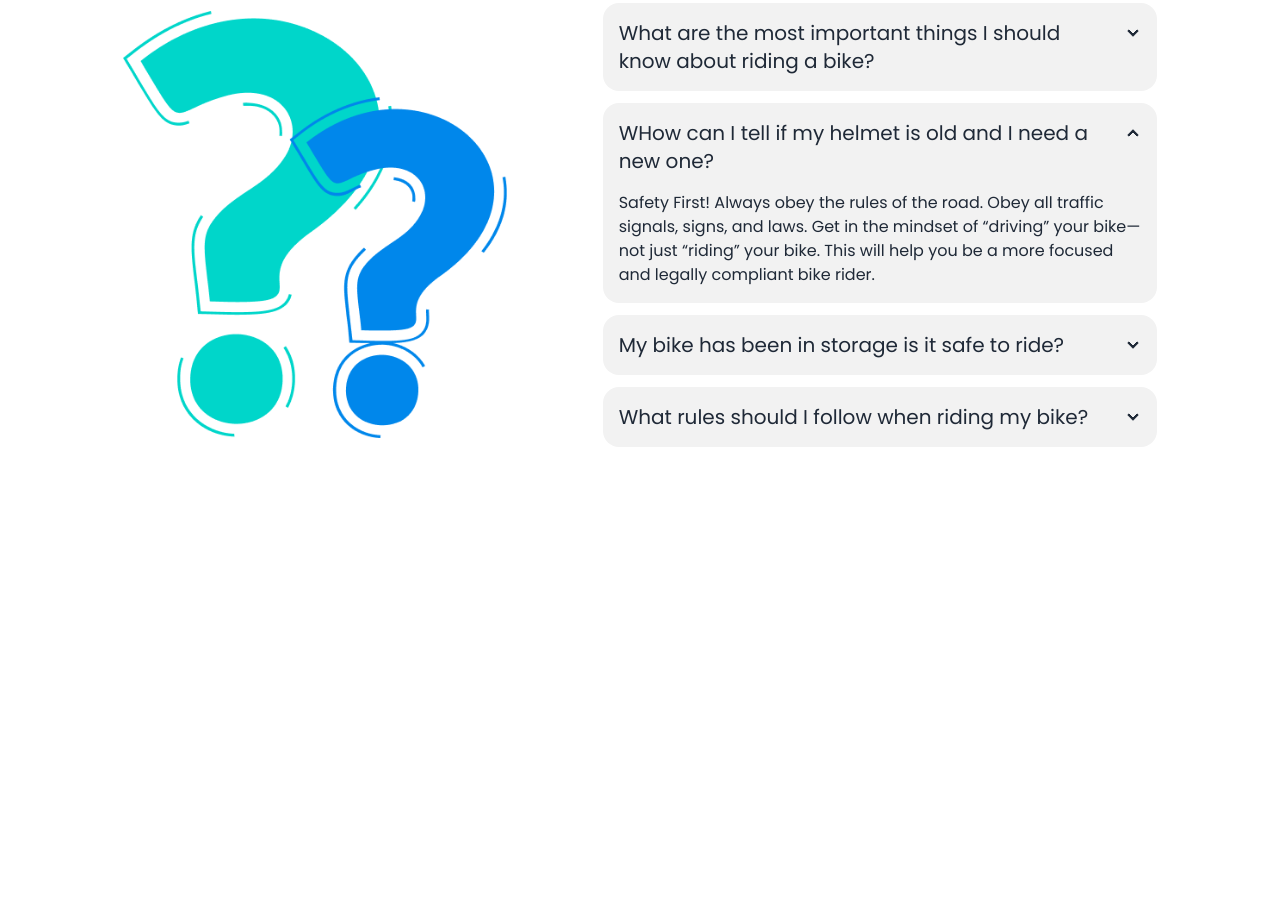
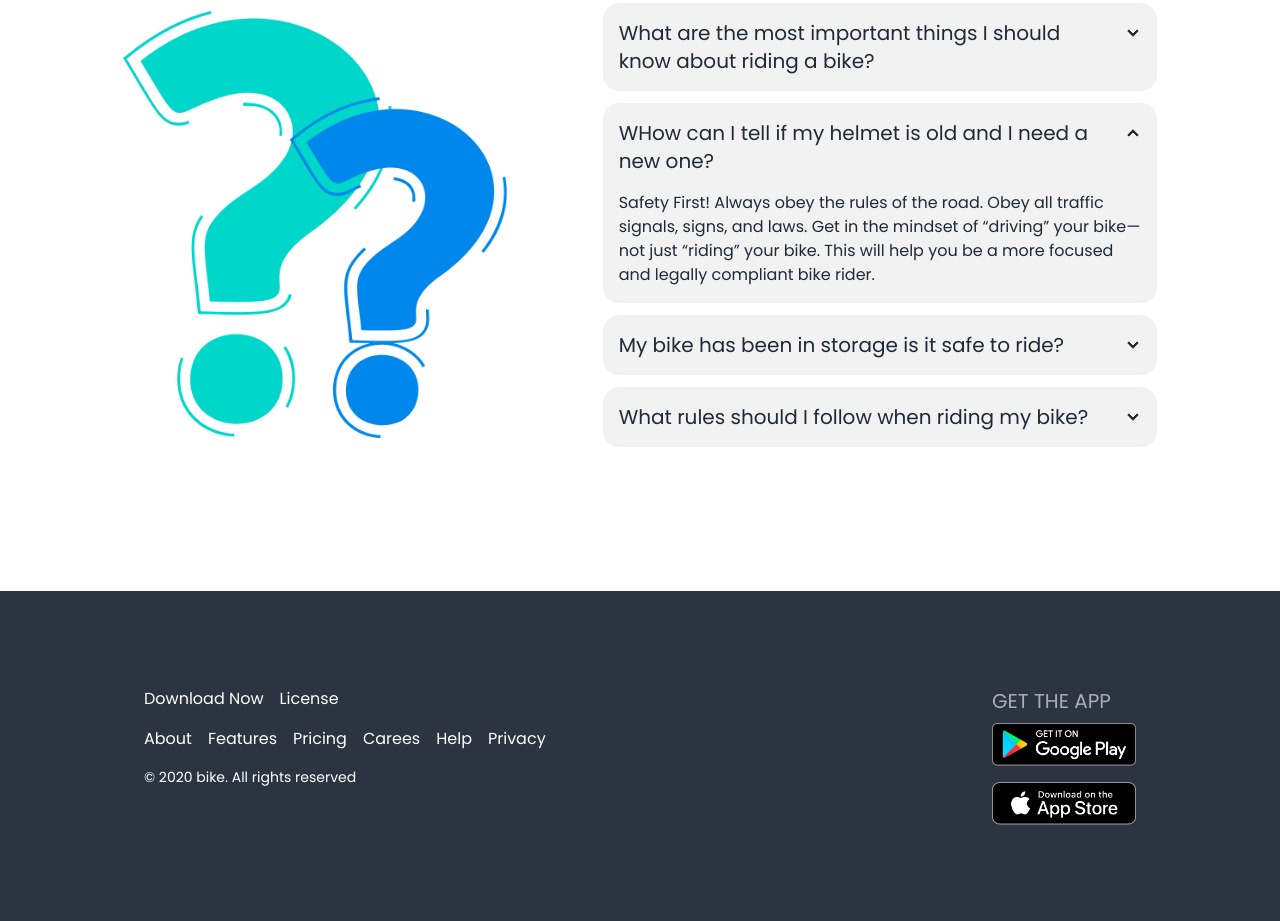
Before and after one commit to codewithsaidul/Biker-Zone-With-DaisyUI, a plain HTML site: page index.html in a window 1280 px wide. Shown: the part 2322-3243 px from the top of the page. Before the commit the page ends 2913 px from the top, so only its background shows below. Drawn offline with nearby package versions, Linux system fonts and the light colour scheme.

Commit message:
Footer Section Added

```diff
--- a/index.html
+++ b/index.html
@@ -385,7 +385,9 @@
                                     know about riding a bike?
                                 </div>
                                 <div class="collapse-content">
-                                    <p>Safety First! Always obey the rules of the road. Obey all traffic signals, signs, and laws. Get in the mindset of “driving” your bike—not just “riding” your bike. This will help you be a more focused and legally compliant bike rider. </p>
+                                    <p>Safety First! Always obey the rules of the road. Obey all traffic signals, signs,
+                                        and laws. Get in the mindset of “driving” your bike—not just “riding” your bike.
+                                        This will help you be a more focused and legally compliant bike rider. </p>
                                 </div>
                             </div>
 
@@ -396,7 +398,9 @@
                                     new one?
                                 </div>
                                 <div class="collapse-content">
-                                    <p>Safety First! Always obey the rules of the road. Obey all traffic signals, signs, and laws. Get in the mindset of “driving” your bike—not just “riding” your bike. This will help you be a more focused and legally compliant bike rider. </p>
+                                    <p>Safety First! Always obey the rules of the road. Obey all traffic signals, signs,
+                                        and laws. Get in the mindset of “driving” your bike—not just “riding” your bike.
+                                        This will help you be a more focused and legally compliant bike rider. </p>
                                 </div>
                             </div>
 
@@ -406,7 +410,9 @@
                                     My bike has been in storage is it safe to ride?
                                 </div>
                                 <div class="collapse-content">
-                                    <p>Safety First! Always obey the rules of the road. Obey all traffic signals, signs, and laws. Get in the mindset of “driving” your bike—not just “riding” your bike. This will help you be a more focused and legally compliant bike rider. </p>
+                                    <p>Safety First! Always obey the rules of the road. Obey all traffic signals, signs,
+                                        and laws. Get in the mindset of “driving” your bike—not just “riding” your bike.
+                                        This will help you be a more focused and legally compliant bike rider. </p>
                                 </div>
                             </div>
 
@@ -416,7 +422,9 @@
                                     What rules should I follow when riding my bike?
                                 </div>
                                 <div class="collapse-content">
-                                    <p>Safety First! Always obey the rules of the road. Obey all traffic signals, signs, and laws. Get in the mindset of “driving” your bike—not just “riding” your bike. This will help you be a more focused and legally compliant bike rider. </p>
+                                    <p>Safety First! Always obey the rules of the road. Obey all traffic signals, signs,
+                                        and laws. Get in the mindset of “driving” your bike—not just “riding” your bike.
+                                        This will help you be a more focused and legally compliant bike rider. </p>
                                 </div>
                             </div>
                         </div>
@@ -431,6 +439,49 @@
 
 
     <!-- ============================ Footer ========================== -->
+    <footer class="flex flex-col gap-7 md:gap-0 md:flex-row md:justify-between p-6 md:p-16  lg:py-24 lg:px-36 bg-neutral text-neutral-content">
+        <aside class="flex flex-col gap-4">
+            <div class="flex flex-row gap-4 text-white">
+                <h3>Download Now</h3>
+                <h3>License</h3>
+            </div>
+            <div>
+                <ul class="flex flex-row gap-4 text-white">
+                    <li>
+                        <a href="#" class="text-base">About</a>
+                    </li>
+                    <li>
+                        <a href="#" class="text-base">Features</a>
+                    </li>
+                    <li>
+                        <a href="#" class="text-base">Pricing</a>
+                    </li>
+                    <li>
+                        <a href="#" class="text-base">Carees</a>
+                    </li>
+                    <li>
+                        <a href="#" class="text-base">Help</a>
+                    </li>
+                    <li>
+                        <a href="#" class="text-base">Privacy</a>
+                    </li>
+                </ul>
+            </div>
+
+            <p class="text-white text-sm">© 2020 bike. All rights reserved</p>
+        </aside>
+        <nav class="justify-start">
+            <header class="footer-title text-white text-xl font-medium">Get the App</header>
+            <div class="grid grid-col-1 gap-4">
+               <a href="#">
+                <img class="w-36" src="./images/others/android.png" alt="android">
+               </a>
+               <a href="#">
+                <img class="w-36" src="./images/others/ios.png" alt="ios">
+               </a>
+            </div>
+        </nav>
+    </footer>
     <!-- ============================ Footer ========================== -->
 </body>
 
```
